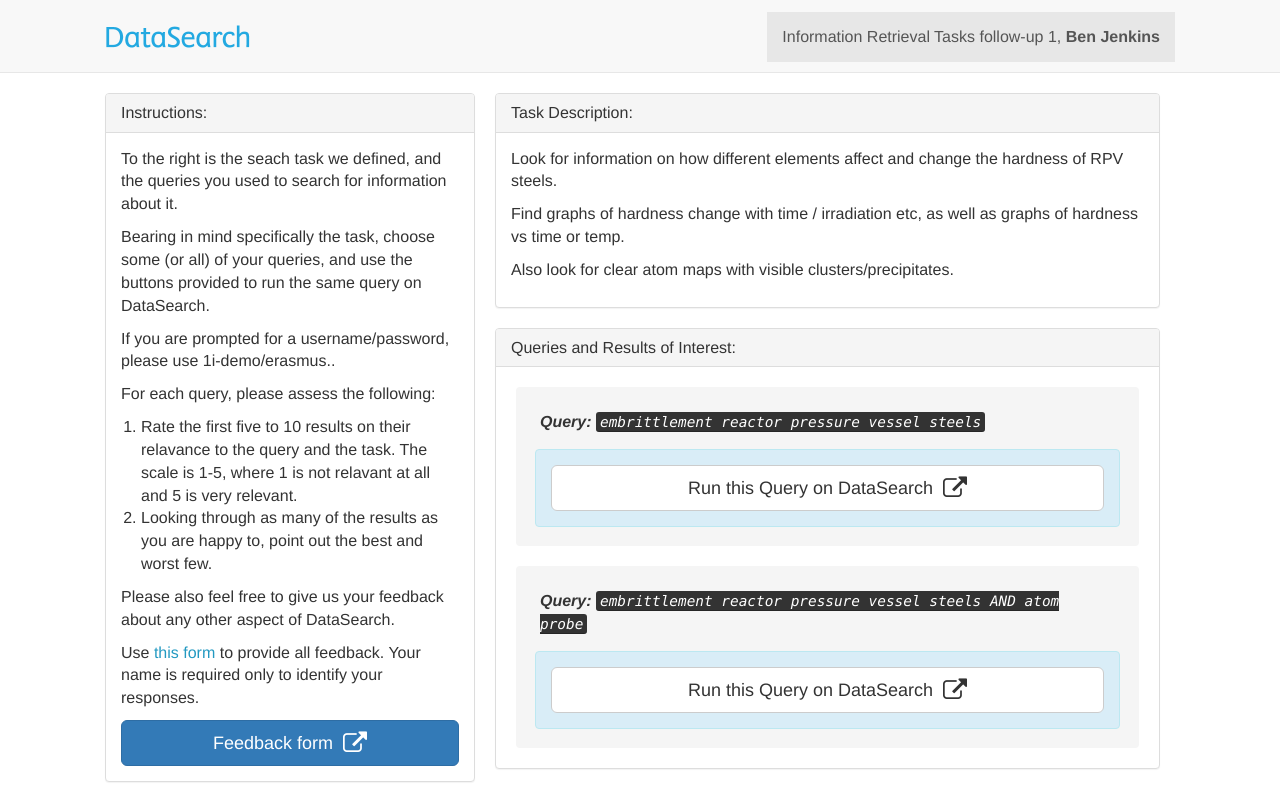
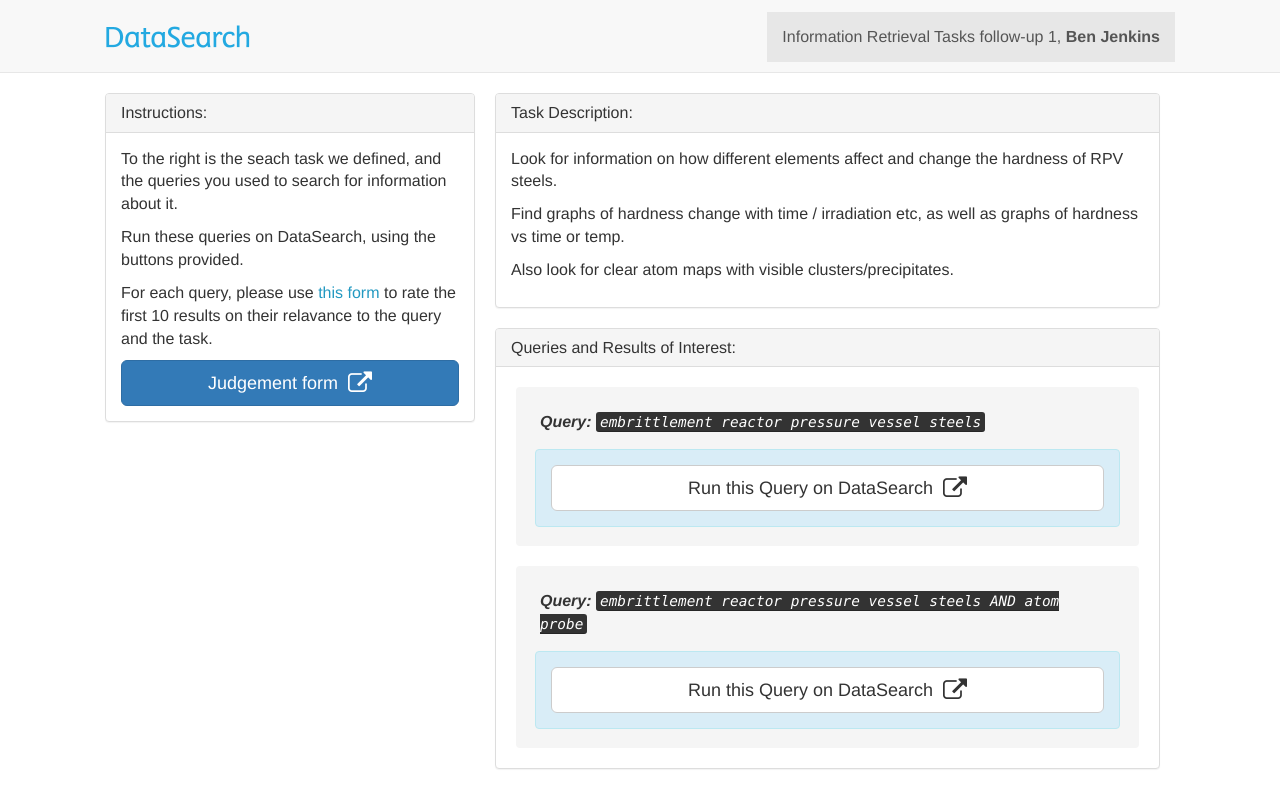
Before and after one commit to jezalder/LEAP-judgments-Jan17, a plain HTML site: page bjenkins.html in a window 1280 px wide. Drawn offline with Linux system fonts and the light colour scheme.

Commit message:
no message

```diff
--- a/bjenkins.html
+++ b/bjenkins.html
@@ -78,16 +78,9 @@
             </div>
             <div class="panel-body">
               <p>To the right is the seach task we defined, and the queries you used to search for information about it.</p>
-              <p>Bearing in mind specifically the task, choose some (or all) of your queries, and use the buttons provided to run the same query on DataSearch.</p>
-              <p>If you are prompted for a username/password, please use 1i-demo/erasmus..</p>
-              <p>For each query, please assess the following:</p>
-              <ol>
-                <li>Rate the first five to 10 results on their relavance to the query and the task. The scale is 1-5, where 1 is not relavant at all and 5 is very relevant.</li>
-                <li>Looking through as many of the results as you are happy to, point out the best and worst few.</li>
-              </ol>
-              <p>Please also feel free to give us your feedback about any other aspect of DataSearch.</p>
-              <p>Use <a href="https://researchdatasearch.typeform.com/to/nZfn6E?name=Ben" target="new">this form</a> to provide all feedback. Your name is required only to identify your responses.</p>
-              <a class="btn btn-primary btn-lg btn-block" href="https://researchdatasearch.typeform.com/to/nZfn6E?name=Ben" role="button" target="new">Feedback form&nbsp;&nbsp;<i class="fa fa-external-link fa-lg"></i></a>
+              <p>Run these queries on DataSearch, using the buttons provided.</p>
+              <p>For each query, please use <a href="#" target="new">this form</a> to rate the first 10 results on their relavance to the query and the task.</p>
+              <a class="btn btn-primary btn-lg btn-block" href="https://docs.google.com/forms/d/e/1FAIpQLSf1dmQwNgLyvgu91xc2gkkcJj6Yjg_8Fu3J92VsKgvOp3j9_Q/viewform" role="button" target="new">Judgement form&nbsp;&nbsp;<i class="fa fa-external-link fa-lg"></i></a>
             </div>
           </div>
         </div>
```
